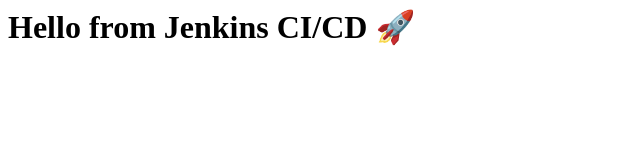
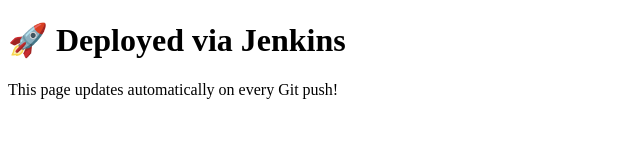
Before and after one commit to sudheeraurora7/JENKINS_PIPELINES, a plain HTML site: page index.html in a window 1280 px wide. Shown: the whole page, without its empty margins (0-640 px from the left). Drawn offline with Linux system fonts and the light colour scheme.

Commit message:
added HTML

```diff
--- a/index.html
+++ b/index.html
@@ -1 +1,10 @@
-<h1>Hello from Jenkins CI/CD 🚀</h1>
+<!DOCTYPE html>
+<html>
+<head>
+    <title>Jenkins CI/CD</title>
+</head>
+<body>
+    <h1>🚀 Deployed via Jenkins</h1>
+    <p>This page updates automatically on every Git push!</p>
+</body>
+</html>
```
Also changed, not shown: 1 other file.
